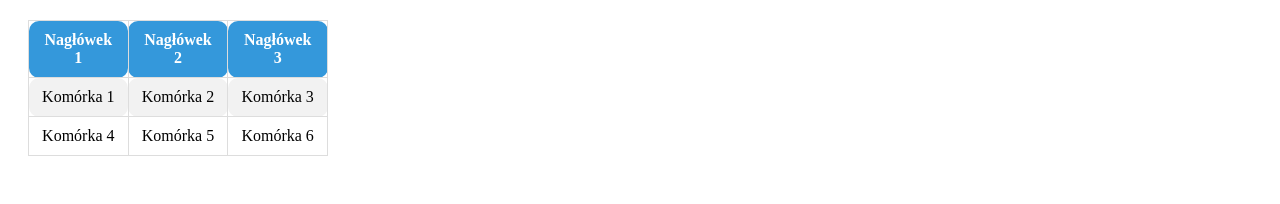
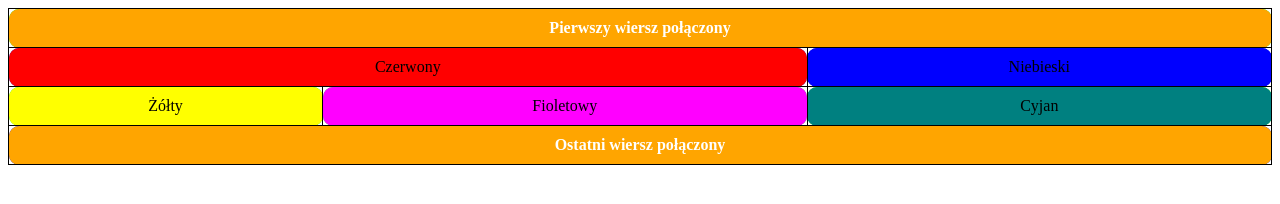
Before and after one commit to Kubakalita/tabelka.github.io, a plain HTML site: page index.html in a window 1280 px wide. Drawn offline with Linux system fonts and the light colour scheme.

Commit message:
Update index.html

```diff
--- a/index.html
+++ b/index.html
@@ -1,55 +1,52 @@
 <!DOCTYPE html>
-<html>
+<html lang="pl">
 <head>
+    <meta charset="UTF-8">
+    <meta name="viewport" content="width=device-width, initial-scale=1.0">
     <style>
-        /* Stylizacja tabelki */
         table {
             border-collapse: collapse;
-            width: 300px; /* Szerokość tabelki */
-            margin: 20px; /* Margines dla wyglądu */
+            width: 100%;
         }
-
-        /* Stylizacja komórek */
-        td, th {
+        table, th, td {
+            border: 1px solid black;
+            border-radius: 10px;
+        }
+        th, td {
             padding: 10px;
             text-align: center;
-            border: 1px solid #ddd; /* Grubość i kolor obramowania */
-            border-radius: 10px; /* Zaokrąglenie krawędzi */
         }
-
-        /* Stylizacja nagłówka tabelki */
         th {
-            background-color: #3498db; /* Kolor tła nagłówka */
-            color: white; /* Kolor tekstu nagłówka */
+            background-color: #FFA500; /* Kolor nagłówka */
+            color: white;
         }
-
-        /* Stylizacja komórek wiersza parzystego */
+        tr:nth-child(odd) {
+            background-color: #00FF00; /* Kolor komórek dla nieparzystych wierszy */
+        }
         tr:nth-child(even) {
-            background-color: #f2f2f2; /* Kolor tła komórek wiersza parzystego */
+            background-color: #0000FF; /* Kolor komórek dla parzystych wierszy */
         }
-
-        /* Stylizacja komórek wiersza nieparzystego */
-        tr:nth-child(odd) {
-            background-color: #ffffff; /* Kolor tła komórek wiersza nieparzystego */
+        .red-yellow {
+            background-color: #FF0000; /* Kolor czerwony */
         }
     </style>
 </head>
 <body>
     <table>
         <tr>
-            <th>Nagłówek 1</th>
-            <th>Nagłówek 2</th>
-            <th>Nagłówek 3</th>
+            <th colspan="3">Pierwszy wiersz połączony</th>
         </tr>
         <tr>
-            <td>Komórka 1</td>
-            <td>Komórka 2</td>
-            <td>Komórka 3</td>
+            <td class="red-yellow" colspan="2">Czerwony</td>
+            <td style="background-color: #0000FF;">Niebieski</td>
         </tr>
         <tr>
-            <td>Komórka 4</td>
-            <td>Komórka 5</td>
-            <td>Komórka 6</td>
+            <td style="background-color: #FFFF00;">Żółty</td>
+            <td style="background-color: #FF00FF;">Fioletowy</td>
+            <td style="background-color: #008080;">Cyjan</td>
+        </tr>
+        <tr>
+            <th colspan="3">Ostatni wiersz połączony</th>
         </tr>
     </table>
 </body>
```
